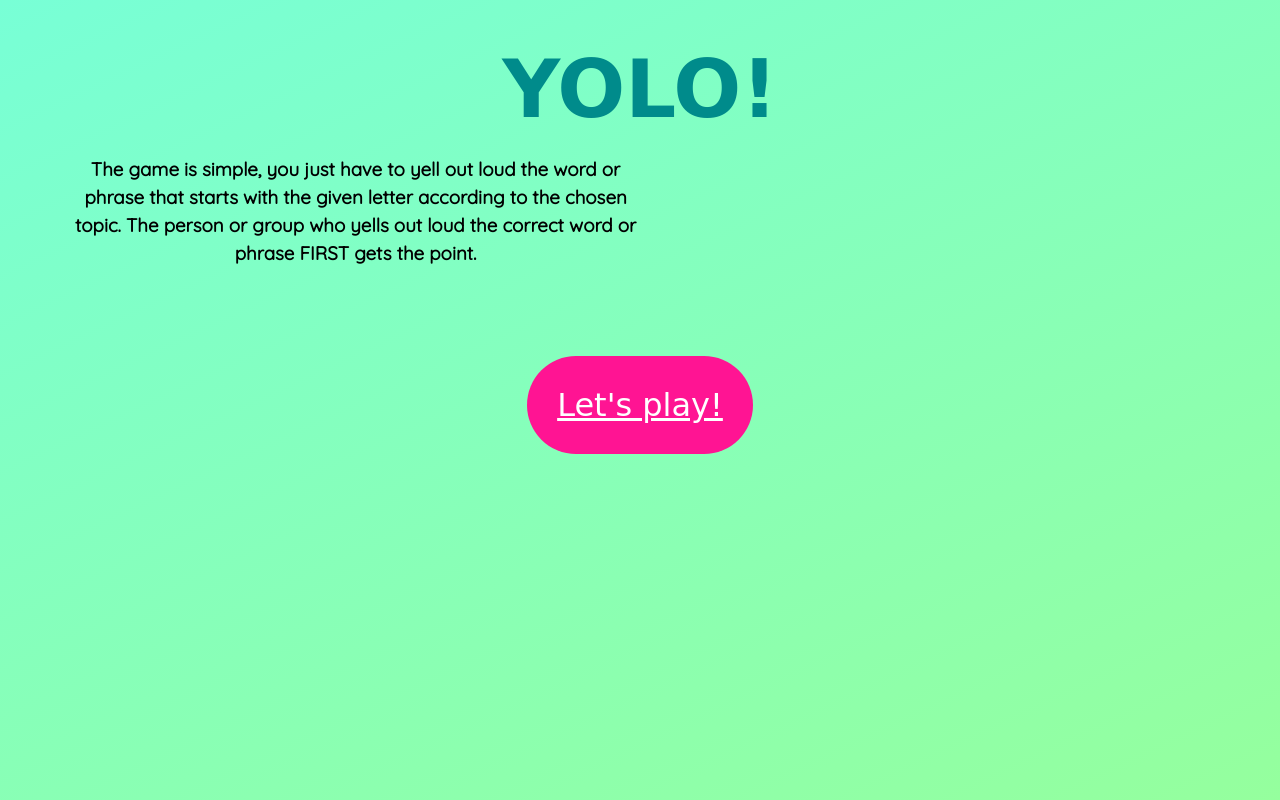
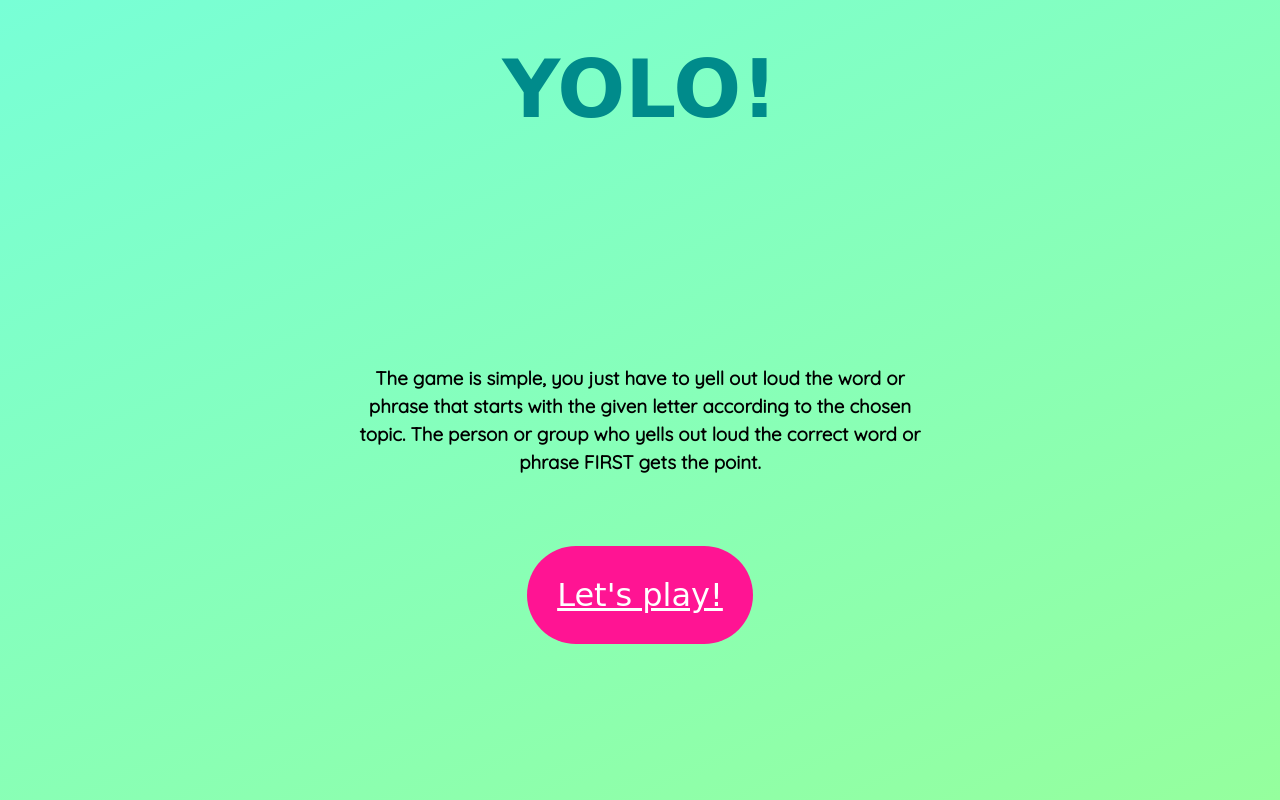
Before and after one commit to jaydesigns/yolo-game, a plain HTML site: page index.html in a window 1280 px wide. Shown: the top 800 px of the page. Drawn offline with Linux system fonts and the light colour scheme; a web font is replaced by a local one.

Commit message:
Centered h3

```diff
--- a/style.css
+++ b/style.css
@@ -45,6 +45,7 @@ h3 {
     font-family: 'Quicksand', sans-serif;
     line-height: 1.5em;
     width: 50%;
+    margin: 20% auto auto auto;
 }
 
 h4 {
```
